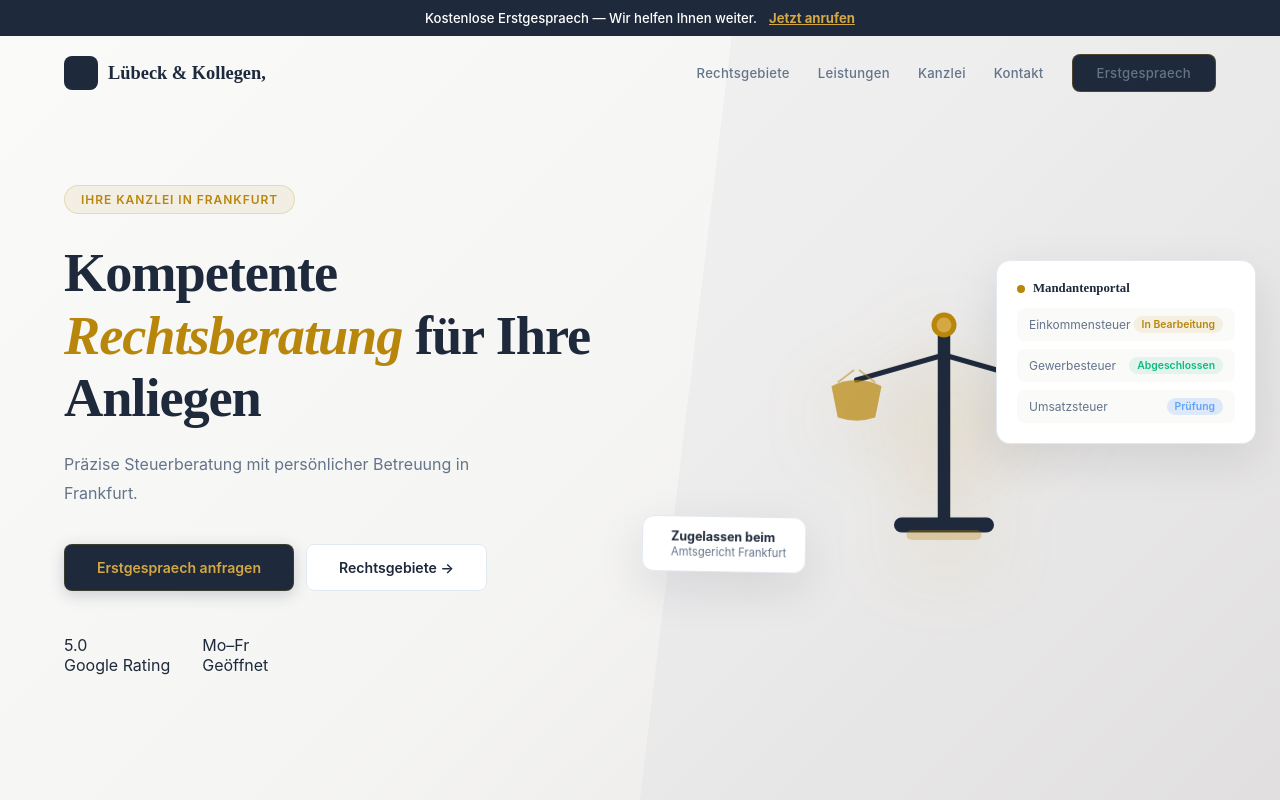
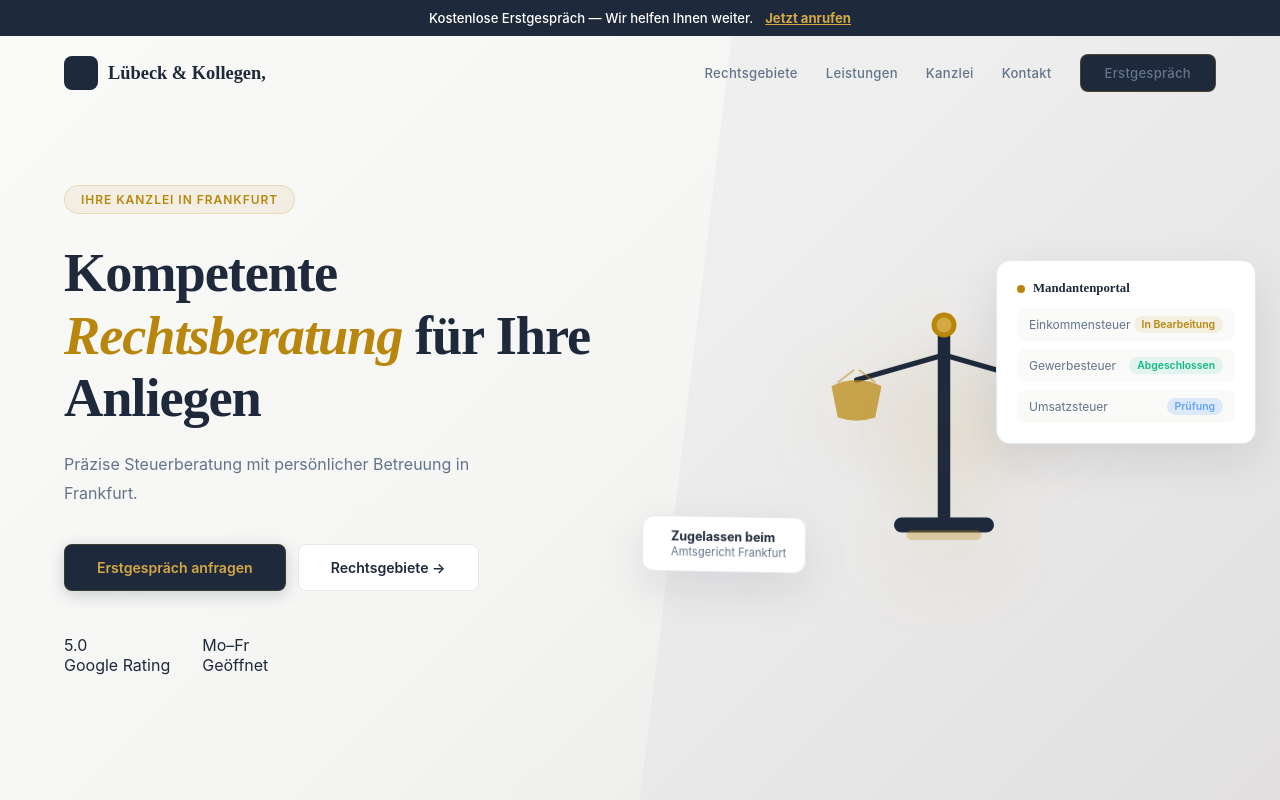
Before and after one commit to systemsforfuture/luebeck-and-kollegen-steuerberater-gbr-frankfurt, a plain HTML site: page index.html in a window 1280 px wide. Shown: the top 800 px of the page. Drawn offline with Linux system fonts and the light colour scheme.

Commit message:
fix: correct German umlauts (ae->ä, oe->ö, ue->ü, ss->ß)

```diff
--- a/index.html
+++ b/index.html
@@ -295,7 +295,7 @@ footer{background:var(--navy);color:rgba(255,255,255,.6);padding:64px 0 32px;bor
 
 <!-- Consultation Banner -->
 <div class="consult-banner">
-   Kostenlose Erstgespraech — Wir helfen Ihnen weiter. <a href="tel:0692426620">Jetzt anrufen</a>
+   Kostenlose Erstgespräch — Wir helfen Ihnen weiter. <a href="tel:0692426620">Jetzt anrufen</a>
 </div>
 
 <!-- Nav -->
@@ -308,7 +308,7 @@ footer{background:var(--navy);color:rgba(255,255,255,.6);padding:64px 0 32px;bor
         <a href="#leistungen">Leistungen</a>
         <a href="#kanzlei">Kanzlei</a>
         <a href="#kontakt">Kontakt</a>
-        <a href="tel:0692426620" class="nav-cta">Erstgespraech</a>
+        <a href="tel:0692426620" class="nav-cta">Erstgespräch</a>
       </div>
       <button class="mm-btn" onclick="document.querySelector('.mm').classList.toggle('open');document.querySelector('.mm-ov').classList.toggle('open')">
         <span></span><span></span><span></span>
@@ -324,7 +324,7 @@ footer{background:var(--navy);color:rgba(255,255,255,.6);padding:64px 0 32px;bor
   <a href="#leistungen" onclick="document.querySelector('.mm').classList.remove('open');document.querySelector('.mm-ov').classList.remove('open')">Leistungen</a>
   <a href="#kanzlei" onclick="document.querySelector('.mm').classList.remove('open');document.querySelector('.mm-ov').classList.remove('open')">Kanzlei</a>
   <a href="#kontakt" onclick="document.querySelector('.mm').classList.remove('open');document.querySelector('.mm-ov').classList.remove('open')">Kontakt</a>
-  <a href="tel:0692426620" class="nav-cta" style="text-align:center;margin-top:auto">Erstgespraech anfragen</a>
+  <a href="tel:0692426620" class="nav-cta" style="text-align:center;margin-top:auto">Erstgespräch anfragen</a>
 </div>
 
 <!-- Hero -->
@@ -336,7 +336,7 @@ footer{background:var(--navy);color:rgba(255,255,255,.6);padding:64px 0 32px;bor
         <h1>Kompetente <em>Rechtsberatung</em> für Ihre Anliegen</h1>
         <p class="hero-desc">Präzise Steuerberatung mit persönlicher Betreuung in Frankfurt.</p>
         <div class="hero-btns">
-          <a href="tel:0692426620" class="btn btn-p"> Erstgespraech anfragen</a>
+          <a href="tel:0692426620" class="btn btn-p"> Erstgespräch anfragen</a>
           <a href="#rechtsgebiete" class="btn btn-s">Rechtsgebiete →</a>
         </div>
         <div class="hero-trust">
@@ -451,7 +451,7 @@ footer{background:var(--navy);color:rgba(255,255,255,.6);padding:64px 0 32px;bor
     <div class="sh rv">
       <p class="sh-l">Leistungen</p>
       <h2 class="sh-t">Unsere <em>Beratung</em></h2>
-      <p class="sh-d">Professionelle rechtliche Unterstützung — von der Erstgespraech bis zur gerichtlichen Vertretung.</p>
+      <p class="sh-d">Professionelle rechtliche Unterstützung — von der Erstgespräch bis zur gerichtlichen Vertretung.</p>
     </div>
     <div class="svc-grid">
       <div class="svc-card"><div class="svc-num">01</div><h3>Steuererklärung</h3><p>Einkommensteuer, Gewerbesteuer und Umsatzsteuer.</p><div class="svc-price">auf Anfrage</div></div><div class="svc-card"><div class="svc-num">02</div><h3>Buchhaltung</h3><p>Laufende Finanzbuchhaltung und Lohnabrechnung.</p><div class="svc-price">auf Anfrage</div></div><div class="svc-card"><div class="svc-num">03</div><h3>Jahresabschluss</h3><p>Bilanz und GuV für Ihr Unternehmen.</p><div class="svc-price">auf Anfrage</div></div><div class="svc-card"><div class="svc-num">04</div><h3>Existenzgründung</h3><p>Businessplan, Rechtsform und steuerliche Optimierung.</p><div class="svc-price">Erstgespräch kostenlos</div></div>
@@ -572,9 +572,9 @@ footer{background:var(--navy);color:rgba(255,255,255,.6);padding:64px 0 32px;bor
 <!-- CTA -->
 <section class="cta-sec">
   <div class="c">
-    <h2 class="rv">Kostenlose <em>Erstgespraech</em></h2>
+    <h2 class="rv">Kostenlose <em>Erstgespräch</em></h2>
     <p class="rv rv-d1">Schildern Sie uns Ihr Anliegen — wir finden gemeinsam die beste Lösung.</p>
-    <a href="tel:0692426620" class="btn btn-p rv rv-d2"> Jetzt Erstgespraech vereinbaren</a>
+    <a href="tel:0692426620" class="btn btn-p rv rv-d2"> Jetzt Erstgespräch vereinbaren</a>
   </div>
 </section>
 
```
